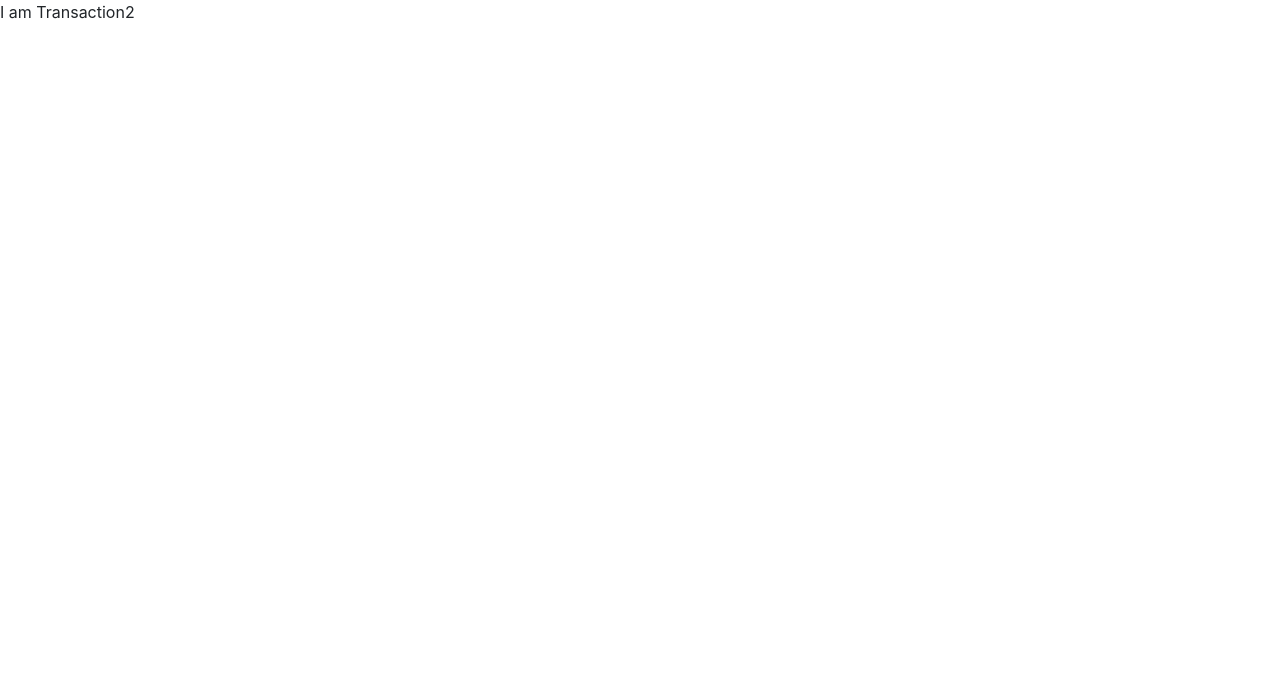
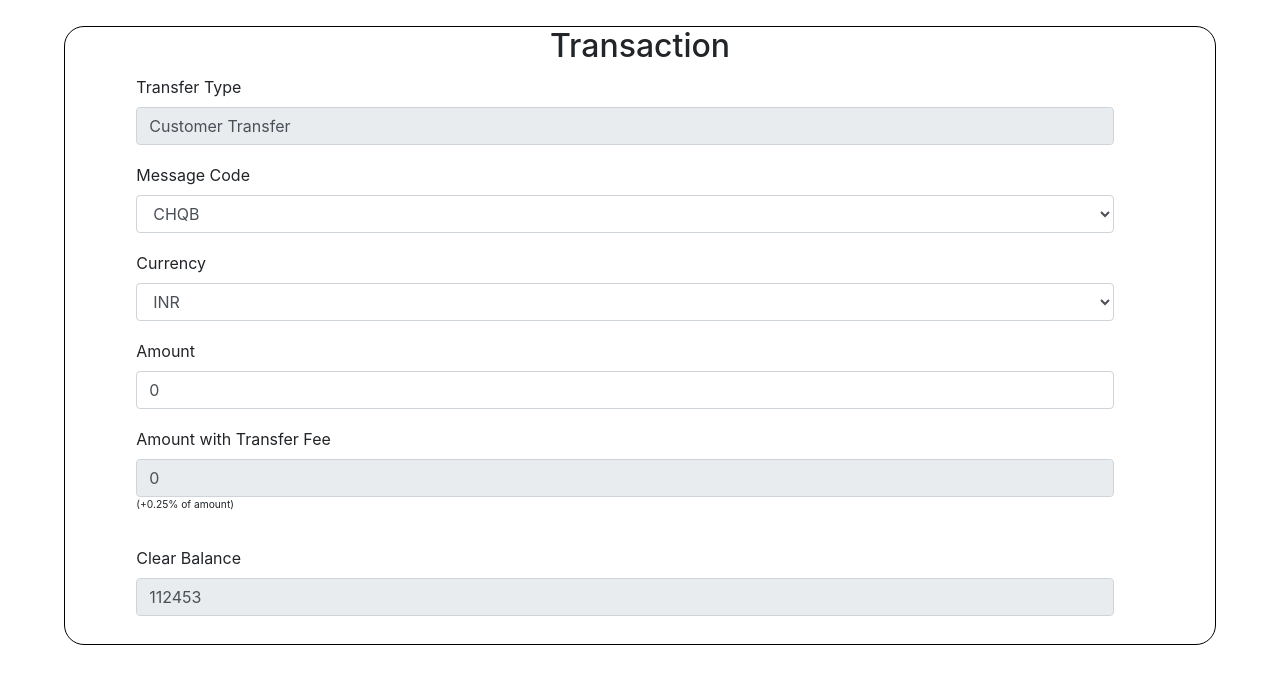
Before and after one commit to anand8516/payments, a React (Create React App) app: page /transaction2 in a window 1280 px wide. Shown: the top 684 px of the page. Built offline with nearby package versions, Linux system fonts and the light colour scheme.

Commit message:
finished transaction 2

```diff
--- a/src/Css/Transaction2.css
+++ b/src/Css/Transaction2.css
@@ -0,0 +1,28 @@
+.Transaction2{
+    display: flex;
+    width: 90%;
+    flex-direction: column;
+    justify-content: center;
+    align-items: center;
+    border-radius: 20px;
+    border: 1px solid black;
+    margin: 5%;
+    margin-top: 2%;
+    margin-bottom: 2%;
+}
+p{
+    font-size: 0.8vw;
+}
+.form{
+    width: 85%;
+    margin-bottom: 10px;
+}
+
+.form-control,.form-group,.row{
+    width: 100%;
+}
+
+.row{
+    margin-top: 2px;
+    margin-bottom: 2px;
+}
--- /dev/null
+++ b/src/Functions/Transaction2.js
@@ -0,0 +1,60 @@
+const currencyConversionRate = [
+  { value: "INR", rate: 1 },
+  { value: "USD", rate: 74.21 },
+  { value: "EUR", rate: 84 },
+  { value: "GBP", rate: 102 },
+  { value: "JPY", rate: 0.645 },
+];
+
+const messageCodes = [
+  {
+    code: "CHQB",
+    instruction: "beneficiary customer must be paid by cheque only.",
+  },
+  { code: "CORT", instruction: "Payment is made in settlement for a trade." },
+  {
+    code: "HOLD",
+    instruction:
+      "Beneficiary customer or claimant will call upon identification.",
+  },
+  {
+    code: "INTC",
+    instruction:
+      "Payment between two companies that belongs to the same group.",
+  },
+  {
+    code: "PHOB",
+    instruction: "Please advise the intermediary institution by phone.",
+  },
+  { code: "PHOI", instruction: "Please advise the intermediary by phone." },
+  {
+    code: "PHON",
+    instruction: "Please advise the account with institution by phone.",
+  },
+  { code: "REPA", instruction: "Payments has a related e-Payments reference." },
+  {
+    code: "SDVA",
+    instruction: "Payment must be executed with same day value to the",
+  },
+];
+
+const transferTypes = [
+  "Customer Transfer",
+  "Bank Transfer for Own Account"
+]
+
+export const getMessageCodes=()=>{
+    return messageCodes;
+}
+
+export const getCurrencyConversionRates=()=>{
+    return currencyConversionRate;
+}
+
+export const getTransferType=(type)=>{
+  if(type==="customer"){
+    return transferTypes[0];
+  }else{
+    return transferTypes[1];
+  }
+}
--- a/src/Screens/Transaction2.js
+++ b/src/Screens/Transaction2.js
@@ -1,9 +1,132 @@
-import '../Css/Transaction2.css';
+import "../Css/Transaction2.css";
+//fetching constant value functions
+import {getCurrencyConversionRates, getMessageCodes, getTransferType} from "../Functions/Transaction2";
+import {changeData} from '../Store/Transaction2/action';
+import {useDispatch, useSelector} from "react-redux";
+import { useEffect } from "react";
 
 function Transaction2() {
+  const dispatch = useDispatch();
+  //fetching states
+  var Transaction = useSelector((x) => x.Transaction2Reducer);
+
+
+  //adding dummy transfer type and clear balance in states
+  useEffect(()=>{
+    var e = {
+      target:{
+        value: getTransferType("customer"),
+        name: "transferType"
+      }
+    }
+    dispatch(changeData(e));
+    e.target.value= "112453";
+    e.target.name="clearBalance";
+    dispatch(changeData(e))
+  },[dispatch])
+
+  //updating redux state
+  const handleInputChange = (e)=>{
+    dispatch(changeData(e));
+  }
+
+  //displaying messageCodes and currencies in drop down
+  const displayMessageCodes = getMessageCodes().map((item, index) => {
+    return (
+      <option className="dropdown-item" key={index}>
+        {item.code}
+      </option>
+    );
+  });
+
+  const displayCurrencies = getCurrencyConversionRates().map((item, index) => {
+    return (
+      <option className="dropdown-item" key={index}>
+        {item.value}
+      </option>
+    );
+  });
+
   return (
     <div className="Transaction2">
-        I am Transaction2
+      <h2>Transaction</h2>
+      <form className="form">
+        <div className="row">
+          <div className="form-group">
+            <label>Transfer Type</label>
+            <input
+              type="text"
+              id="disabledTextInput"
+              className="form-control"
+              name="transferType"
+              placeholder="Transfer-Type"
+              value={Transaction.transferType}
+              disabled
+              onChange={handleInputChange}
+            />
+          </div>
+        </div>
+        <div className="row">
+          <div className="form-group">
+            <label>Message Code</label>
+            <select className="form-control" name="messageCode" onChange={handleInputChange}>
+              {displayMessageCodes}
+            </select>
+          </div>
+        </div>
+        <div className="row">
+          <div className="form-group">
+            <label>Currency</label>
+            <select className="form-control" name="currency" onChange={handleInputChange} >
+              {displayCurrencies}
+            </select>
+          </div>
+        </div>
+        <div className="row">
+          <div className="form-group">
+            <label>Amount</label>
+            <input
+              className="form-control"
+              type="number"
+              name="amount"
+              placeholder="Enter amount"
+              value={Transaction.amount}
+              onChange={handleInputChange}
+            />
+          </div>
+        </div>
+        <div className="row">
+          <div className="form-group">
+            <label>Amount with Transfer Fee</label>
+            <input
+              type="text"
+              id="disabledTextInput"
+              className="form-control"
+              name="addTransferFee"
+              value={Transaction.addTransferFee}
+              placeholder="0"
+              disabled
+              onChange={handleInputChange}
+            />
+            <p>(+0.25% of amount)</p>
+          </div>
+        </div>
+        <div className="row">
+          <div className="form-group">
+            <label>Clear Balance</label>
+            <input
+              type="text"
+              id="disabledTextInput"
+              className="form-control"
+              name="clearBalance"
+              value={Transaction.clearBalance}
+              placeholder="Clear Balance"
+              disabled
+              onChange={handleInputChange}
+            />
+          </div>
+        </div>
+      </form>
     </div>
   );
 }
--- a/src/Store/Constants/Constants.js
+++ b/src/Store/Constants/Constants.js
@@ -2,4 +2,11 @@ export const REDUCER_CONSTANTS = {
 
     //YOUR RESPECTIVE CONSTANTS HERE
 
+    TRANSFER_TYPE: "transferType",
+    OVERDRAFT: "overdraft",
+    MESSAGE_CODE: "messageCode",
+    CLEAR_BALANCE: "clearBalance",
+    CURRENCY: "currency",
+    AMOUNT: "amount",
+
 }
--- a/src/Store/Transaction2/action.js
+++ b/src/Store/Transaction2/action.js
@@ -0,0 +1,14 @@
+
+
+//mapping values with respect to name as type in action
+export const changeData= (e)=>{
+
+    console.log({
+        type : e.target.name,
+        data : e.target.value
+    })
+    return {
+        type : e.target.name,
+        data : e.target.value
+    }
+}
--- a/src/Store/Transaction2/reducer.js
+++ b/src/Store/Transaction2/reducer.js
@@ -0,0 +1,26 @@
+import {REDUCER_CONSTANTS} from '../Constants/Constants';
+// import axios from 'axios';
+// import thunk from 'redux-thunk';
+
+var initialState = {
+    transferType: "",
+    messageCode: "",
+    amount: 0,
+    addTransferFee: 0,
+    clearBalance: 0,
+    currency: "",
+    overdraft: false
+}
+
+export const Transaction2Reducer = (state = initialState, action) =>{
+    switch(action.type){
+        //redux actions for every action
+        case  REDUCER_CONSTANTS.TRANSFER_TYPE: return {...state, transferType: action.data}
+        case  REDUCER_CONSTANTS.MESSAGE_CODE: return {...state, messageCode: action.data}
+        case  REDUCER_CONSTANTS.AMOUNT: return {...state, amount: parseInt(action.data), addTransferFee: (parseInt(action.data)+(parseInt(action.data)*0.025))}
+        case  REDUCER_CONSTANTS.CLEAR_BALANCE: return {...state, clearBalance: parseInt(action.data)}
+        case  REDUCER_CONSTANTS.CURRENCY: return {...state, currency: action.data}
+        case  REDUCER_CONSTANTS.OVERDRAFT: return {...state, overdraft: action.data}
+        default: return { ...state };
+    }
+}
--- a/src/Store/rootReducer.js
+++ b/src/Store/rootReducer.js
@@ -1,5 +1,5 @@
-import {combineReducers} from 'redux'
+import {combineReducers} from 'redux';
+import {Transaction2Reducer} from './Transaction2/reducer'
 
-const rootReducer= combineReducers({
-});
+const rootReducer= combineReducers({Transaction2Reducer});
 export default rootReducer;
```
